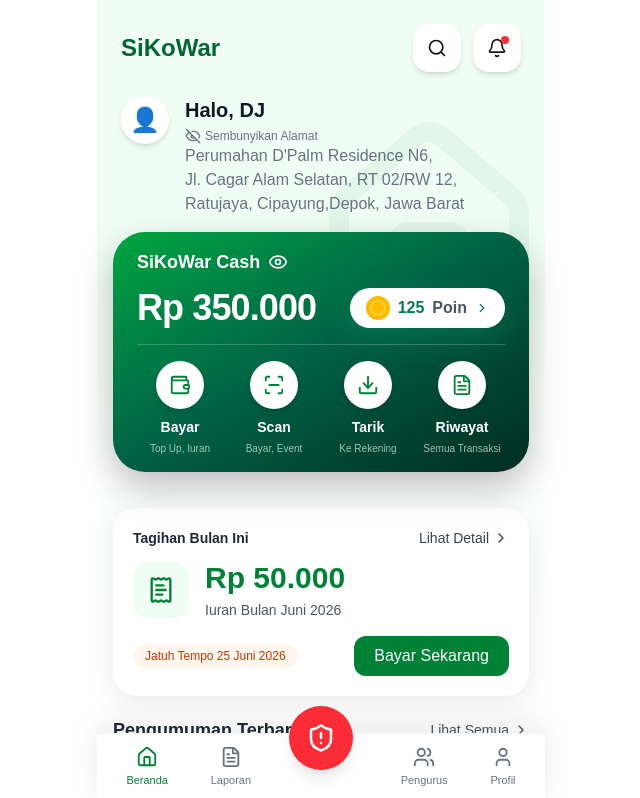
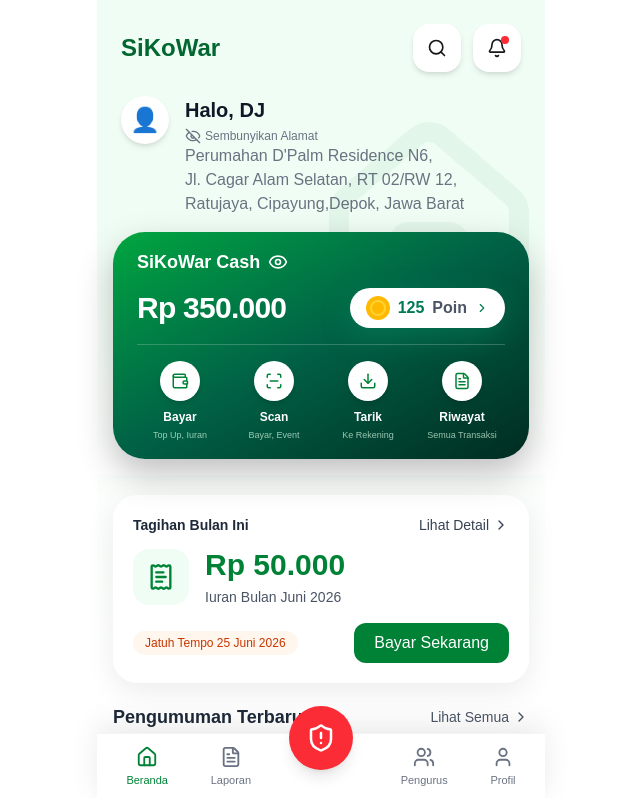
Before and after one commit to nurdjatiinvensi-glitch/sikowar-pwa, a Next.js app: page / in a window 1280 px wide. Shown: the top 798 px of the page, without its empty margins (319-959 px from the left). Built offline with nearby package versions, Linux system fonts and the light colour scheme.

Commit message:
size text

```diff
--- a/components/cards/HeroCard.tsx
+++ b/components/cards/HeroCard.tsx
@@ -59,7 +59,7 @@ export default function HeroCard() {
 
       {/* Saldo */}
       <div className="relative z-10 mt-3 flex items-center justify-between">
-        <h2 className="text-4xl font-bold tracking-tight">
+        <h2 className="text-3xl font-bold tracking-tight">
           Rp {userData.saldo.toLocaleString("id-ID")}
         </h2>
 
@@ -92,13 +92,13 @@ export default function HeroCard() {
                   key={action.label}
                   className="flex flex-col items-center text-center"
                 >
-                  <div className="flex h-12 w-12 items-center justify-center rounded-full bg-white shadow-md">
-                    <Icon size={22} className="text-green-700" />
+                  <div className="flex h-10 w-10 items-center justify-center rounded-full bg-white shadow-md">
+                    <Icon size={18} className="text-green-700" />
                   </div>
 
-                  <p className="mt-2 text-sm font-semibold">{action.label}</p>
+                  <p className="mt-2 text-xs font-semibold">{action.label}</p>
 
-                  <p className="mt-1 text-[10px] text-green-100/70">
+                  <p className="mt-1 text-[9px] text-green-100/70">
                     {action.desc}
                   </p>
                 </button>
```
